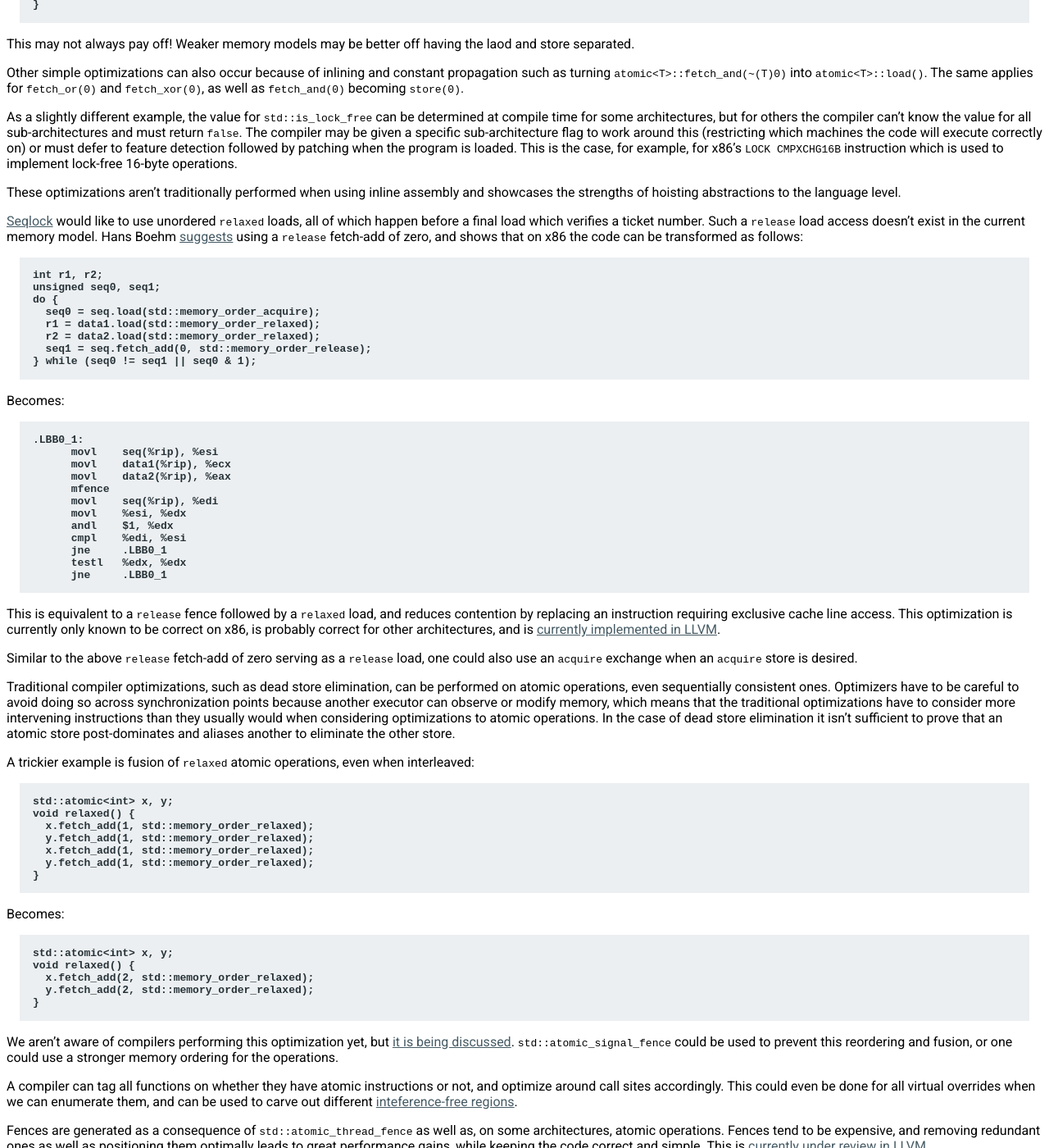
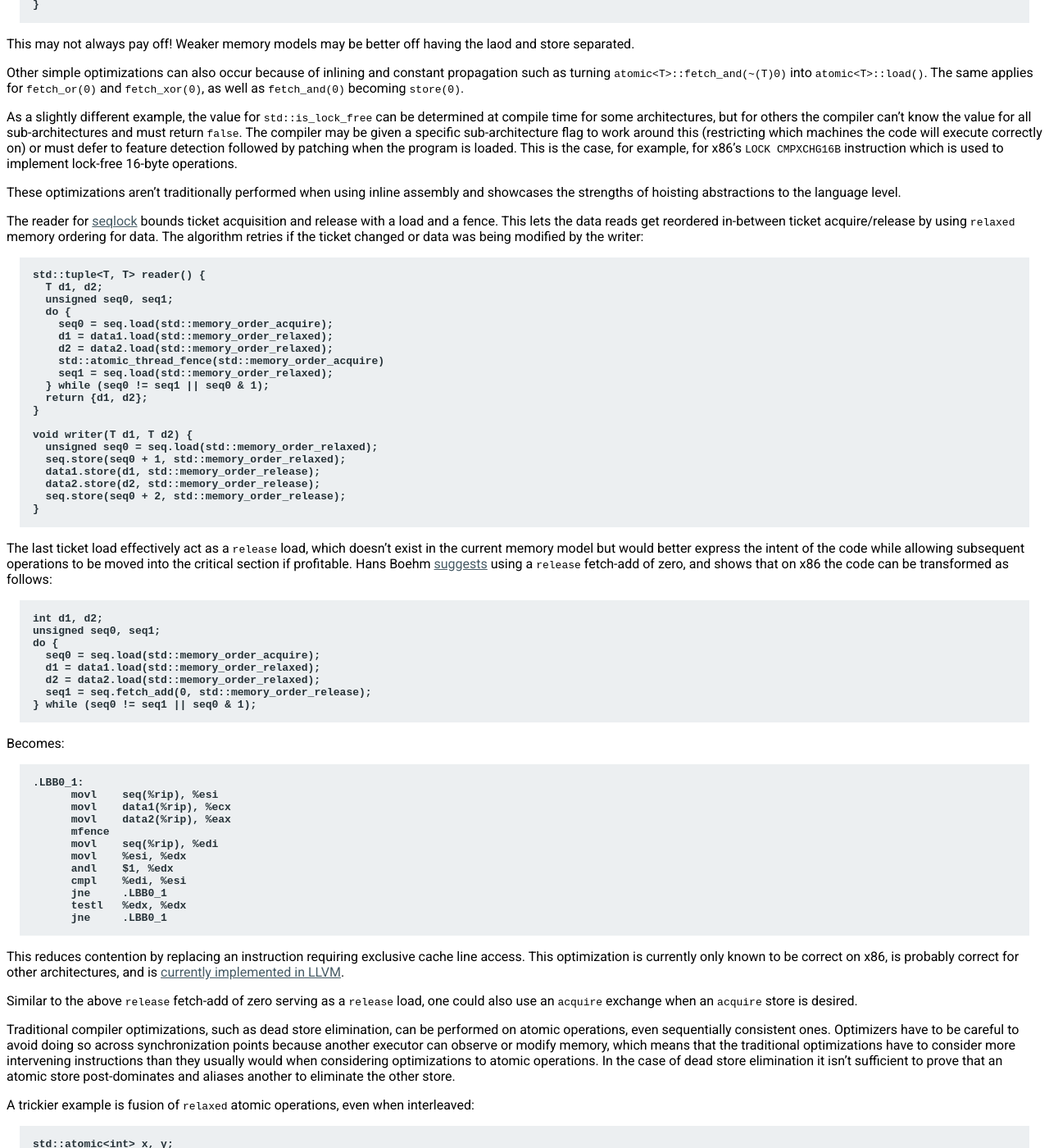
Before and after one commit to jfbastien/papers, a Sphinx documentation site: the page built from source/N4269.rst, in a window 1280 px wide and 1400 px high, scrolled down 2127 px. Shown: the whole window at 82% size. Built offline with Sphinx 7.4.7, drawn with Linux system fonts in a browser that asks for light colours.

Commit message:
Rework the seqlock section.

```diff
--- a/source/N4269.rst
+++ b/source/N4269.rst
@@ -152,23 +152,52 @@ implement lock-free 16-byte operations.
 These optimizations aren't traditionally performed when using inline assembly
 and showcases the strengths of hoisting abstractions to the language level.
 
-Seqlock_ would like to use unordered ``relaxed`` loads, all of which happen
-before a final load which verifies a ticket number. Such a ``release`` load
-access doesn't exist in the current memory model. Hans Boehm suggests_ using a
-``release`` fetch-add of zero, and shows that on x86 the code can be transformed
-as follows:
+The reader for seqlock_ bounds ticket acquisition and release with a load and a
+fence. This lets the data reads get reordered in-between ticket acquire/release
+by using ``relaxed`` memory ordering for data. The algorithm retries if the
+ticket changed or data was being modified by the writer:
 
-.. _Seqlock: http://en.wikipedia.org/wiki/Seqlock
+.. _seqlock: http://en.wikipedia.org/wiki/Seqlock
+
+.. code::
+
+  std::tuple<T, T> reader() {
+    T d1, d2;
+    unsigned seq0, seq1;
+    do {
+      seq0 = seq.load(std::memory_order_acquire);
+      d1 = data1.load(std::memory_order_relaxed);
+      d2 = data2.load(std::memory_order_relaxed);
+      std::atomic_thread_fence(std::memory_order_acquire)
+      seq1 = seq.load(std::memory_order_relaxed);
+    } while (seq0 != seq1 || seq0 & 1);
+    return {d1, d2};
+  }
+
+  void writer(T d1, T d2) {
+    unsigned seq0 = seq.load(std::memory_order_relaxed);
+    seq.store(seq0 + 1, std::memory_order_relaxed);
+    data1.store(d1, std::memory_order_release);
+    data2.store(d2, std::memory_order_release);
+    seq.store(seq0 + 2, std::memory_order_release);
+  }
+
+The last ticket load effectively act as a ``release`` load, which doesn't exist
+in the current memory model but would better express the intent of the code
+while allowing subsequent operations to be moved into the critical section if
+profitable. Hans Boehm suggests_ using a ``release`` fetch-add of zero, and
+shows that on x86 the code can be transformed as follows:
+
 .. _suggests: http://www.hpl.hp.com/techreports/2012/HPL-2012-68.pdf
 
 .. code::
 
-  int r1, r2;
+  int d1, d2;
   unsigned seq0, seq1;
   do {
     seq0 = seq.load(std::memory_order_acquire);
-    r1 = data1.load(std::memory_order_relaxed);
-    r2 = data2.load(std::memory_order_relaxed);
+    d1 = data1.load(std::memory_order_relaxed);
+    d2 = data2.load(std::memory_order_relaxed);
     seq1 = seq.fetch_add(0, std::memory_order_release);
   } while (seq0 != seq1 || seq0 & 1);
 
@@ -189,9 +218,8 @@ Becomes:
         testl   %edx, %edx
         jne     .LBB0_1
 
-This is equivalent to a ``release`` fence followed by a ``relaxed`` load, and
-reduces contention by replacing an instruction requiring exclusive cache line
-access. This optimization is currently only known to be correct on x86, is
+This reduces contention by replacing an instruction requiring exclusive cache
+line access. This optimization is currently only known to be correct on x86, is
 probably correct for other architectures, and is `currently implemented in
 LLVM`_.
 
```
